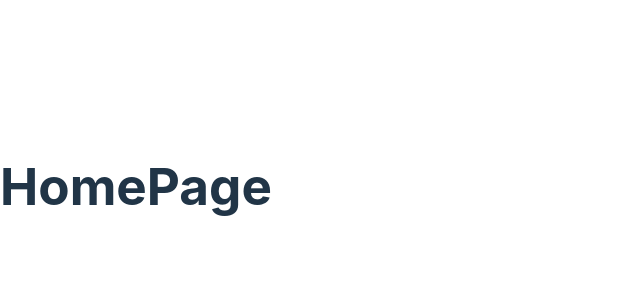
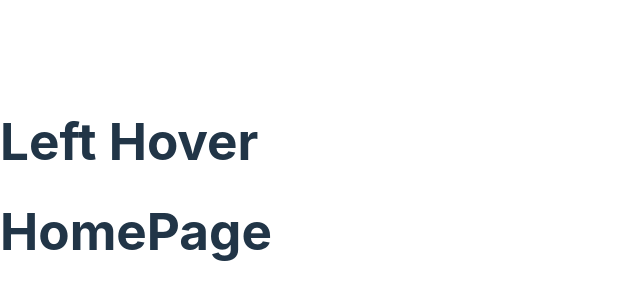
Before and after one commit to SebasEsc6/Cybergram, a React (Vite) app in the folder Cybergram/: page / in a window 1280 px wide. Shown: the part 214-514 px from the top of the page, without its empty margins (0-640 px from the left). Built offline with nearby package versions, Linux system fonts and the light colour scheme.

Commit message:
Primer commit de sebas

```diff
--- /dev/null
+++ b/Cybergram/src/Components/Lefthover.jsx
@@ -0,0 +1,12 @@
+import React from 'react'
+
+function Lefthover() {
+  return (
+    <div>
+
+<h1>Left Hover</h1>
+    </div>
+  )
+}
+
+export default Lefthover
--- a/Cybergram/src/Components/Homepage.jsx
+++ b/Cybergram/src/Pages/Homepage.jsx
@@ -1,9 +1,10 @@
 import React from 'react'
+import Lefthover from '../Components/Lefthover'
 
 const Homepage = () => {
   return (
     <div>
-
+        <Lefthover />
         <h1>HomePage</h1>
         </div>
   )
--- a/Cybergram/src/main.jsx
+++ b/Cybergram/src/main.jsx
@@ -1,6 +1,6 @@
 import React from 'react'
 import ReactDOM from 'react-dom/client'
-import Homepage from './Components/Homepage'
+import Homepage from './Pages/Homepage'
 import './index.css'
 
 ReactDOM.createRoot(document.getElementById('root')).render(
```
